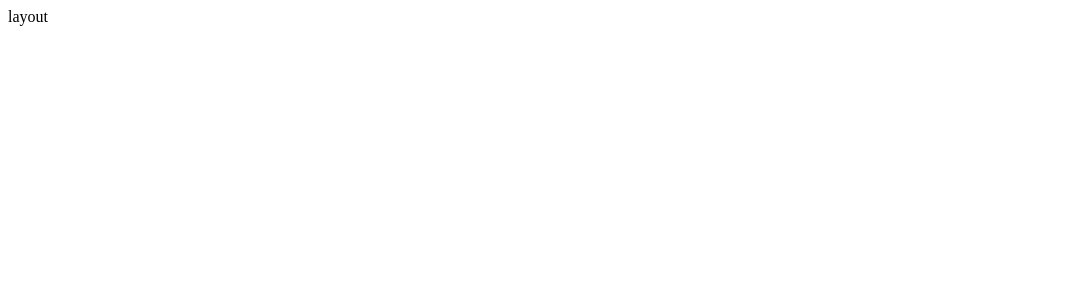
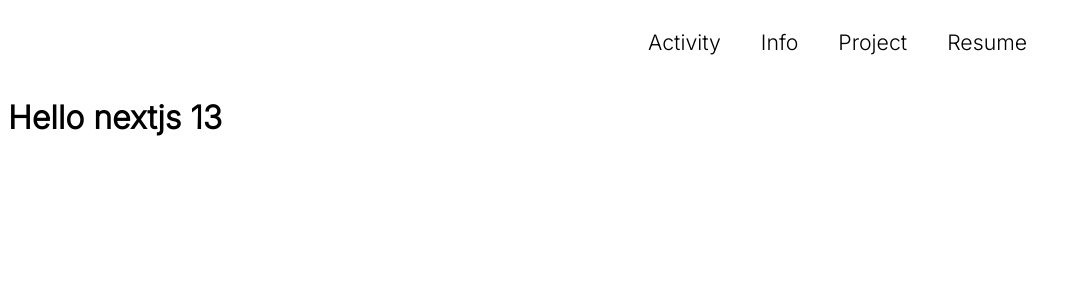
Before and after one commit to 22p21s0045/portfolio_v5, a Next.js app: page / in a window 1280 px wide. Shown: the top 300 px of the page, without its empty margins (0-1081 px from the left). Built offline with nearby package versions, Linux system fonts and the light colour scheme.

Commit message:
add: navigation button succesfully

```diff
--- a/app/globals.css
+++ b/app/globals.css
@@ -1,107 +1,10 @@
-:root {
-  --max-width: 1100px;
-  --border-radius: 12px;
-  --font-mono: ui-monospace, Menlo, Monaco, 'Cascadia Mono', 'Segoe UI Mono',
-    'Roboto Mono', 'Oxygen Mono', 'Ubuntu Monospace', 'Source Code Pro',
-    'Fira Mono', 'Droid Sans Mono', 'Courier New', monospace;
-
-  --foreground-rgb: 0, 0, 0;
-  --background-start-rgb: 214, 219, 220;
-  --background-end-rgb: 255, 255, 255;
-
-  --primary-glow: conic-gradient(
-    from 180deg at 50% 50%,
-    #16abff33 0deg,
-    #0885ff33 55deg,
-    #54d6ff33 120deg,
-    #0071ff33 160deg,
-    transparent 360deg
-  );
-  --secondary-glow: radial-gradient(
-    rgba(255, 255, 255, 1),
-    rgba(255, 255, 255, 0)
-  );
-
-  --tile-start-rgb: 239, 245, 249;
-  --tile-end-rgb: 228, 232, 233;
-  --tile-border: conic-gradient(
-    #00000080,
-    #00000040,
-    #00000030,
-    #00000020,
-    #00000010,
-    #00000010,
-    #00000080
-  );
-
-  --callout-rgb: 238, 240, 241;
-  --callout-border-rgb: 172, 175, 176;
-  --card-rgb: 180, 185, 188;
-  --card-border-rgb: 131, 134, 135;
+@import url('https://fonts.googleapis.com/css2?family=Inter:wght@300&display=swap');
+html body{
+  font-size: 16px;
+  font-family: 'Inter', sans-serif;
 }
 
-@media (prefers-color-scheme: dark) {
-  :root {
-    --foreground-rgb: 255, 255, 255;
-    --background-start-rgb: 0, 0, 0;
-    --background-end-rgb: 0, 0, 0;
+#navbar-navigation p{
+  font-size: 1.33rem;
 
-    --primary-glow: radial-gradient(rgba(1, 65, 255, 0.4), rgba(1, 65, 255, 0));
-    --secondary-glow: linear-gradient(
-      to bottom right,
-      rgba(1, 65, 255, 0),
-      rgba(1, 65, 255, 0),
-      rgba(1, 65, 255, 0.3)
-    );
-
-    --tile-start-rgb: 2, 13, 46;
-    --tile-end-rgb: 2, 5, 19;
-    --tile-border: conic-gradient(
-      #ffffff80,
-      #ffffff40,
-      #ffffff30,
-      #ffffff20,
-      #ffffff10,
-      #ffffff10,
-      #ffffff80
-    );
-
-    --callout-rgb: 20, 20, 20;
-    --callout-border-rgb: 108, 108, 108;
-    --card-rgb: 100, 100, 100;
-    --card-border-rgb: 200, 200, 200;
-  }
 }
-
-* {
-  box-sizing: border-box;
-  padding: 0;
-  margin: 0;
-}
-
-html,
-body {
-  max-width: 100vw;
-  overflow-x: hidden;
-}
-
-body {
-  color: rgb(var(--foreground-rgb));
-  background: linear-gradient(
-      to bottom,
-      transparent,
-      rgb(var(--background-end-rgb))
-    )
-    rgb(var(--background-start-rgb));
-}
-
-a {
-  color: inherit;
-  text-decoration: none;
-}
-
-@media (prefers-color-scheme: dark) {
-  html {
-    color-scheme: dark;
-  }
-}
--- a/app/layout.tsx
+++ b/app/layout.tsx
@@ -1,11 +1,37 @@
-import React from 'react'
+"use client";
+import { Container, Typography } from "@mui/material";
+import Grid from "@mui/material/Grid";
+import React from "react";
+import "./globals.css";
 type Props = {
-  children: React.ReactNode
-}
-function Layout({children}: Props) {
+  children: React.ReactNode;
+};
+
+function Layout({ children }: Props) {
   return (
-    <div>layout</div>
-  )
+    <div>
+      <Grid container spacing={2} id ="navbar-navigation">
+        <Grid item lg={6}></Grid>
+        <Grid item lg={6}>
+          <Grid container spacing={5} >
+            <Grid item>
+              <p>Activity</p>
+            </Grid>
+            <Grid item>
+              <p>Info</p>
+            </Grid>
+            <Grid item>
+              <p>Project</p>
+              </Grid>
+            <Grid item>
+              <p>Resume</p>
+              </Grid>
+          </Grid>
+        </Grid>
+      </Grid>
+      <div>{children}</div>
+    </div>
+  );
 }
 
-export default Layout
+export default Layout;
--- a/app/page.tsx
+++ b/app/page.tsx
@@ -3,93 +3,8 @@ import styles from './page.module.css'
 
 export default function Home() {
   return (
-    <main className={styles.main}>
-      <div className={styles.description}>
-        <p>
-          Get started by editing&nbsp;
-          <code className={styles.code}>app/page.tsx</code>
-        </p>
-        <div>
-          <a
-            href="https://vercel.com?utm_source=create-next-app&utm_medium=appdir-template&utm_campaign=create-next-app"
-            target="_blank"
-            rel="noopener noreferrer"
-          >
-            By{' '}
-            <Image
-              src="/vercel.svg"
-              alt="Vercel Logo"
-              className={styles.vercelLogo}
-              width={100}
-              height={24}
-              priority
-            />
-          </a>
-        </div>
-      </div>
-
-      <div className={styles.center}>
-        <Image
-          className={styles.logo}
-          src="/next.svg"
-          alt="Next.js Logo"
-          width={180}
-          height={37}
-          priority
-        />
-      </div>
-
-      <div className={styles.grid}>
-        <a
-          href="https://nextjs.org/docs?utm_source=create-next-app&utm_medium=appdir-template&utm_campaign=create-next-app"
-          className={styles.card}
-          target="_blank"
-          rel="noopener noreferrer"
-        >
-          <h2>
-            Docs <span>-&gt;</span>
-          </h2>
-          <p>Find in-depth information about Next.js features and API.</p>
-        </a>
-
-        <a
-          href="https://nextjs.org/learn?utm_source=create-next-app&utm_medium=appdir-template&utm_campaign=create-next-app"
-          className={styles.card}
-          target="_blank"
-          rel="noopener noreferrer"
-        >
-          <h2>
-            Learn <span>-&gt;</span>
-          </h2>
-          <p>Learn about Next.js in an interactive course with&nbsp;quizzes!</p>
-        </a>
-
-        <a
-          href="https://vercel.com/templates?framework=next.js&utm_source=create-next-app&utm_medium=appdir-template&utm_campaign=create-next-app"
-          className={styles.card}
-          target="_blank"
-          rel="noopener noreferrer"
-        >
-          <h2>
-            Templates <span>-&gt;</span>
-          </h2>
-          <p>Explore the Next.js 13 playground.</p>
-        </a>
-
-        <a
-          href="https://vercel.com/new?utm_source=create-next-app&utm_medium=appdir-template&utm_campaign=create-next-app"
-          className={styles.card}
-          target="_blank"
-          rel="noopener noreferrer"
-        >
-          <h2>
-            Deploy <span>-&gt;</span>
-          </h2>
-          <p>
-            Instantly deploy your Next.js site to a shareable URL with Vercel.
-          </p>
-        </a>
-      </div>
-    </main>
+    <div>
+      <h1>Hello nextjs 13</h1>
+    </div>
   )
 }
```
